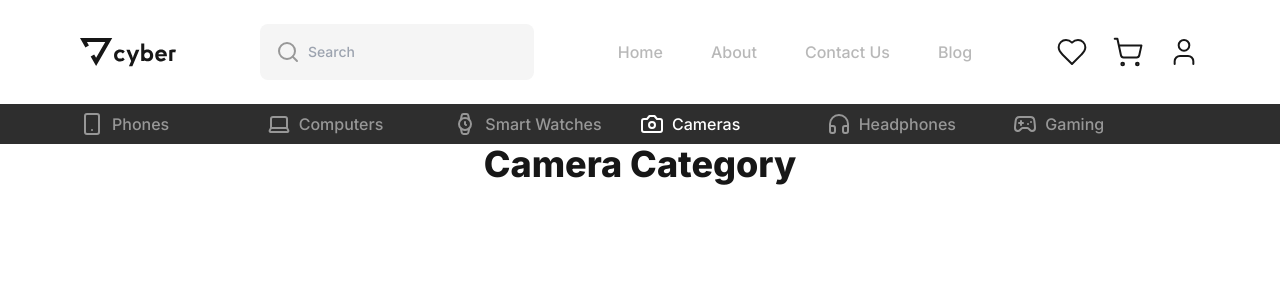
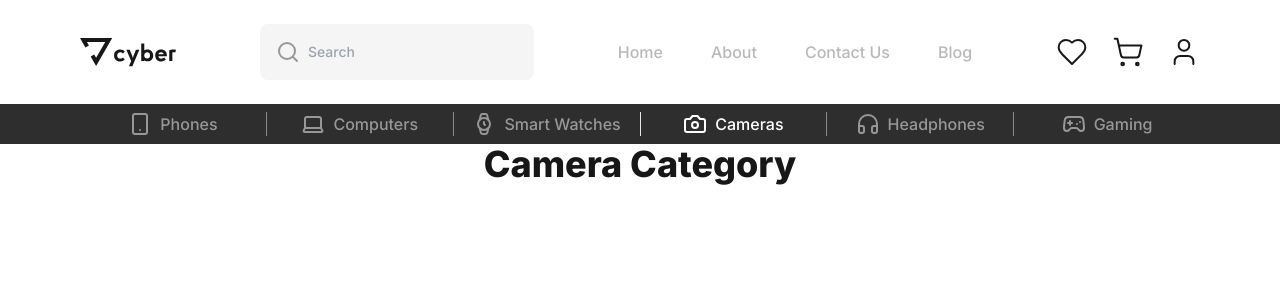
Before and after one commit to alexandreraminelli/pratica-nextjs-electronic-store, a Next.js app: page /cameras in a window 1280 px wide. Shown: the top 300 px of the page. Built offline with nearby package versions, Linux system fonts and the light colour scheme.

Commit message:
feat: divisores no navbar de categorias

```diff
--- a/src/app/ui/layout/header/navbar/CategoryNavbar.tsx
+++ b/src/app/ui/layout/header/navbar/CategoryNavbar.tsx
@@ -28,6 +28,7 @@ export default function CategoryNavbar({ className }: CategoryNavbarProps) {
       className={`
       pd-container
       bg-dark-03 text-white font-medium text-nowrap
+      divide-x
       flex flex-row flex-wrap py-2 justify-center items-center
       ${className}
     `}
@@ -62,7 +63,7 @@ function CategoryLink({ link }: CategoryLinkProps) {
       href={link.href} // ro``ta
       // styles:
       className={clsx(
-        `flex flex-row flex-1
+        `flex flex-row flex-1 justify-center
         gap-2
         transition-opacity`,
         {
```
